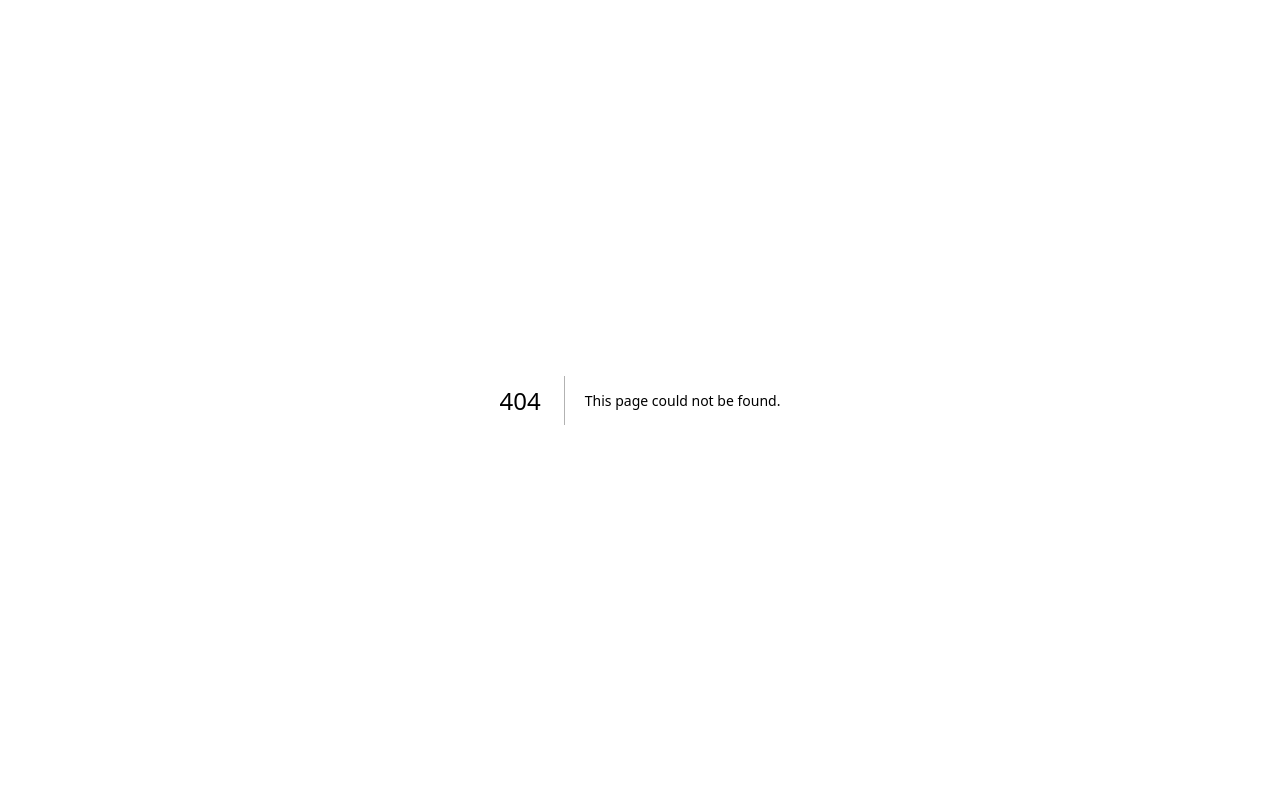
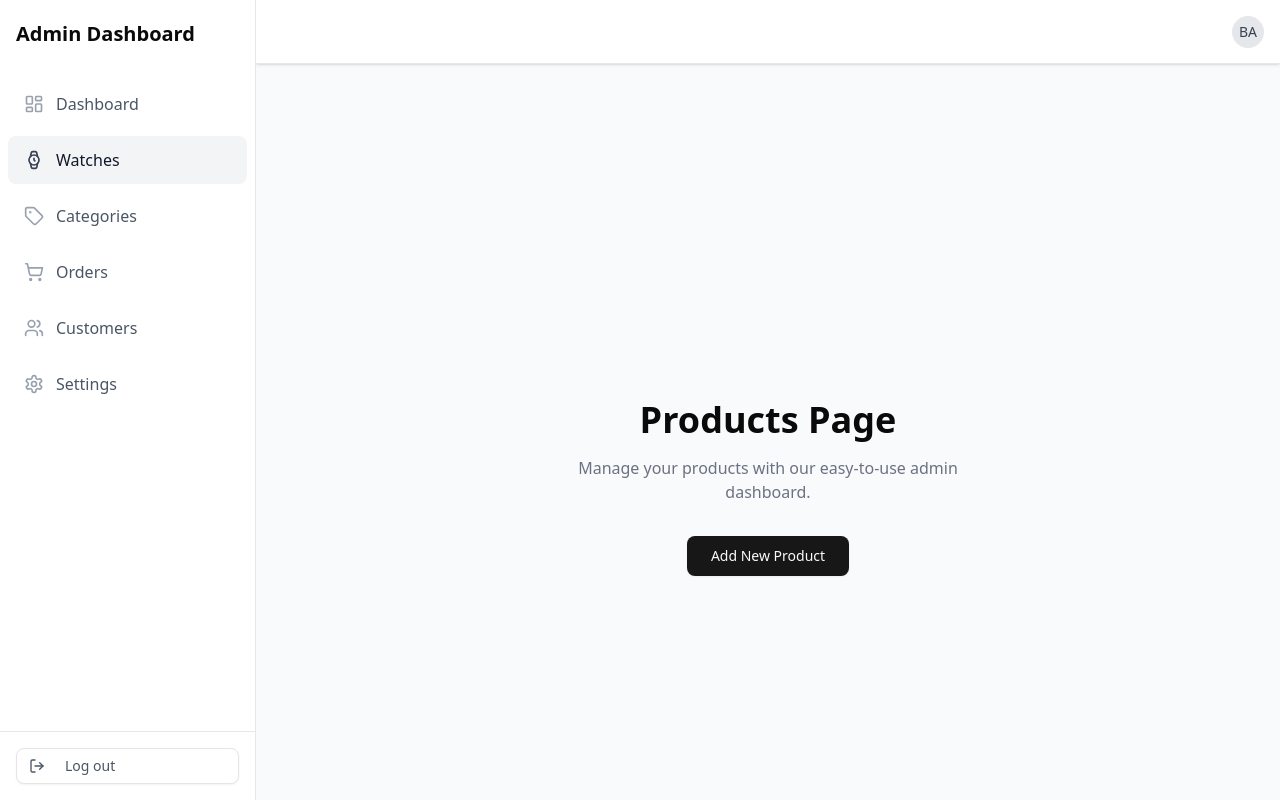
Before and after one commit to Bridgetamana/admin-dashboard, a Next.js app: page /dashboard/products in a window 1280 px wide. Before the commit this address had no page. Built offline with nearby package versions, Linux system fonts and the light colour scheme.

Commit message:
feat: add ProductsPage

```diff
--- /dev/null
+++ b/src/app/dashboard/products/page.jsx
@@ -0,0 +1,15 @@
+import Link from "next/link";
+import { Button } from "@/components/ui/button";
+export default function ProductsPage() {
+    return(
+        <div className="flex flex-col items-center justify-center min-h-screen p-4 text-center">
+            <h1 className="text-4xl font-bold mb-4">Products Page</h1>
+            <p className="text-gray-500 mb-8 max-w-md">
+                Manage your products with our easy-to-use admin dashboard.
+            </p>
+            <Link href="/dashboard/products/new">
+                <Button size="lg">Add New Product</Button>
+            </Link>
+        </div>
+    )
+}
```
